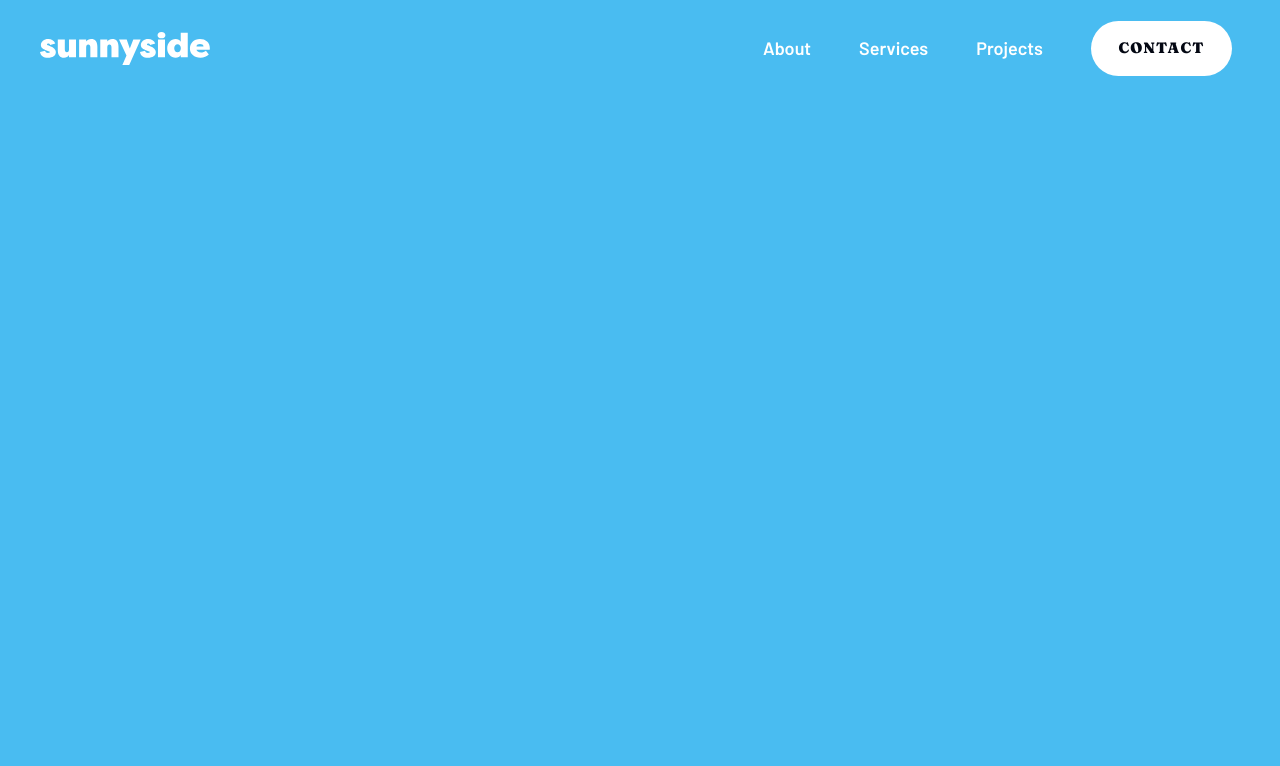
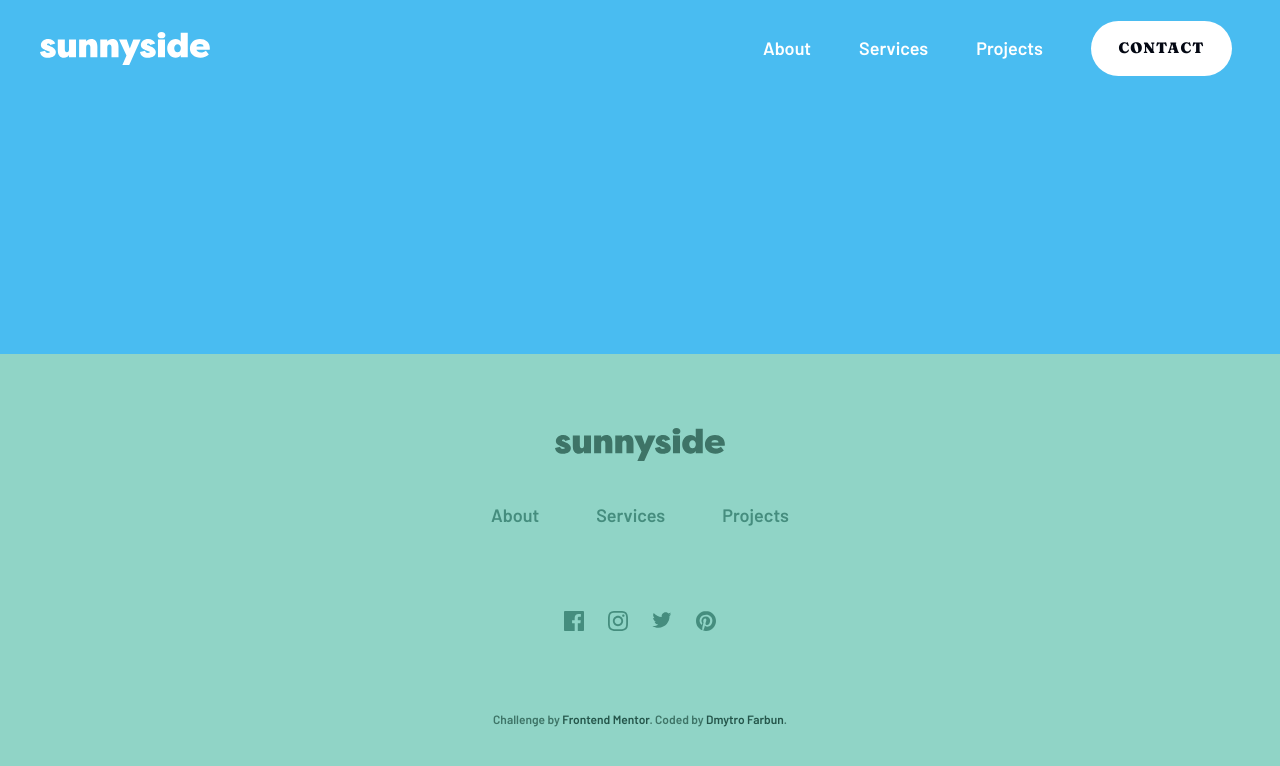
Before and after one commit to Diamond-FoxUA/sunnyside-landing, a Next.js app: page / in a window 1280 px wide. Shown: the top 766 px of the page. Built offline with nearby package versions, Linux system fonts and the light colour scheme; no server answers.

Commit message:
feat: add Footer component with navigation and social links

```diff
--- a/src/app/page.tsx
+++ b/src/app/page.tsx
@@ -1,10 +1,12 @@
 import Header from "@/widgets/Header";
+import Footer from "@/widgets/Footer";
 
 export default function Home() {
   return (
     <div className="flex flex-col flex-1 items-center justify-center w-full">
       <Header />
       <main className="flex flex-col flex-1 items-center justify-center w-full pt-14 bg-blue-bg"></main>
+      <Footer />
     </div>
   );
 }
--- /dev/null
+++ b/src/shared/constants/socials.ts
@@ -0,0 +1,30 @@
+export const SOCIAL_LINKS = [
+  {
+    label: "facebook",
+    icon: "icon-facebook",
+    href: "https://facebook.com",
+    width: 20,
+    height: 20,
+  },
+  {
+    label: "instagram",
+    icon: "icon-instagram",
+    href: "https://instagram.com",
+    width: 20,
+    height: 20,
+  },
+  {
+    label: "twitter",
+    icon: "icon-twitter",
+    href: "https://twitter.com/",
+    width: 20,
+    height: 16.25,
+  },
+  {
+    label: "pinterest",
+    icon: "icon-pinterest",
+    href: "https://pinterest.com",
+    width: 20,
+    height: 20,
+  },
+];
--- /dev/null
+++ b/src/widgets/Footer.tsx
@@ -0,0 +1,83 @@
+import { NAV_ITEMS } from "@/shared/constants/navigation";
+import { SOCIAL_LINKS } from "@/shared/constants/socials";
+
+import Icon from "@/shared/ui/Icon";
+import Link from "next/link";
+
+export default function Footer() {
+  return (
+    <footer className="flex justify-center items-center w-full py-[73.5px] px-[38.5px] bg-green-300">
+      <div className="flex flex-col gap-10 w-full max-w-74.5 justify-center items-center ">
+        <a
+          href="#top"
+          aria-label="Back to top"
+          className="hover:scale-110 transition-transform duration-300"
+        >
+          <Icon
+            iconName="icon-logo"
+            width={170}
+            height={33}
+            className="fill-green-600"
+          />
+        </a>
+
+        <nav className="w-full">
+          <ul className="flex justify-between items-center w-full">
+            {NAV_ITEMS.map((navItem) => (
+              <li
+                key={navItem.id}
+                className="text-[18px] text-green-500 hover:text-white active:text-white/25 font-semibold leading-[165%] transition-colors duration-300"
+              >
+                <a href={`#${navItem.id}`}>{navItem.title}</a>
+              </li>
+            ))}
+          </ul>
+        </nav>
+
+        <div className="py-10">
+          <ul className="flex items-center gap-6">
+            {SOCIAL_LINKS.map((socialLink) => (
+              <li key={socialLink.label}>
+                <Link
+                  href={socialLink.href}
+                  target="_blank"
+                  rel="noopener noreferrer"
+                  aria-label={socialLink.label}
+                >
+                  <Icon
+                    iconName={socialLink.icon}
+                    width={socialLink.width}
+                    height={socialLink.height}
+                    className="fill-green-500 hover:fill-white transition-colors duration-300"
+                  />
+                </Link>
+              </li>
+            ))}
+          </ul>
+        </div>
+
+        <p className="text-xs text-center font-normal text-green-600">
+          Challenge by{" "}
+          <Link
+            href="https://www.frontendmentor.io/"
+            target="_blank"
+            rel="noopener noreferrer"
+            className="text-green-800 hover:text-white active:opacity-25 transition-all duration-300"
+          >
+            Frontend Mentor
+          </Link>
+          . Coded by{" "}
+          <Link
+            href="https://github.com/Diamond-FoxUA"
+            target="_blank"
+            rel="noopener noreferrer"
+            className="text-green-800 hover:text-white active:opacity-25 transition-all duration-300"
+          >
+            Dmytro Farbun
+          </Link>
+          .
+        </p>
+      </div>
+    </footer>
+  );
+}
```
